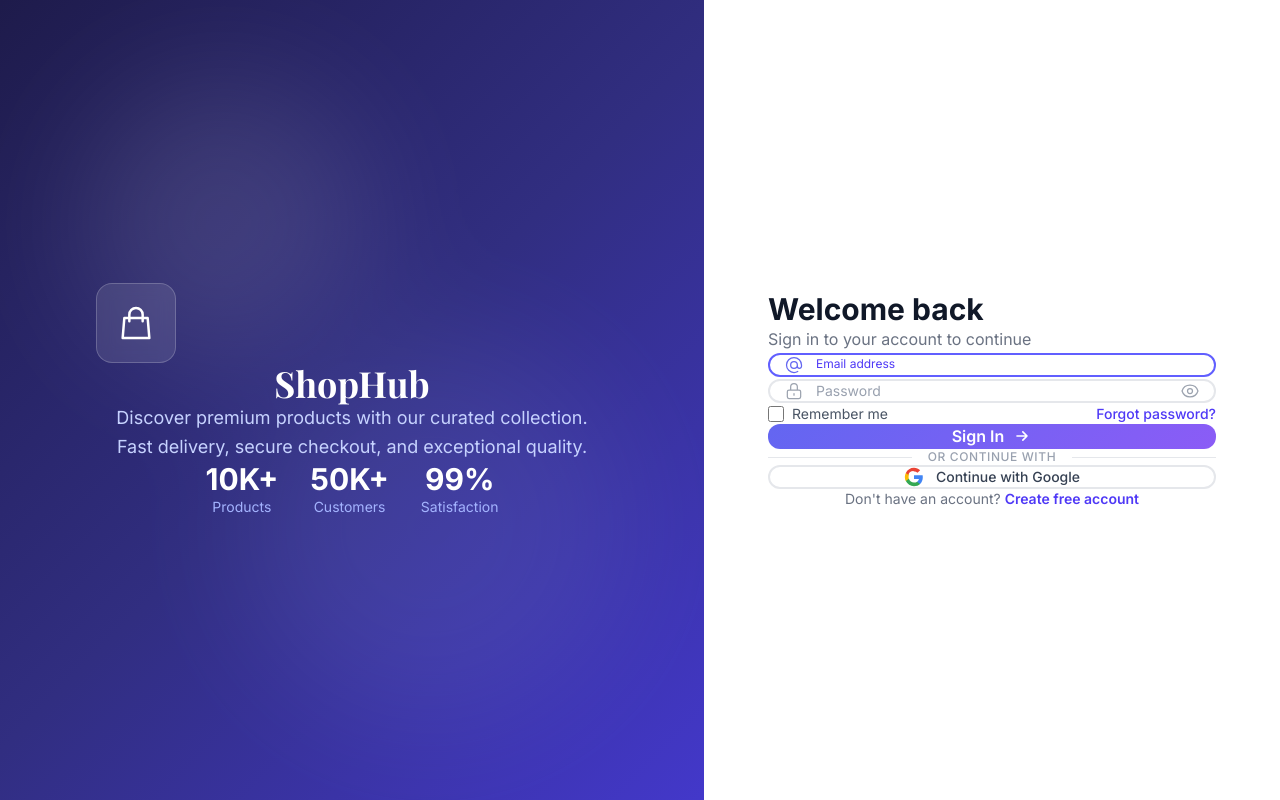
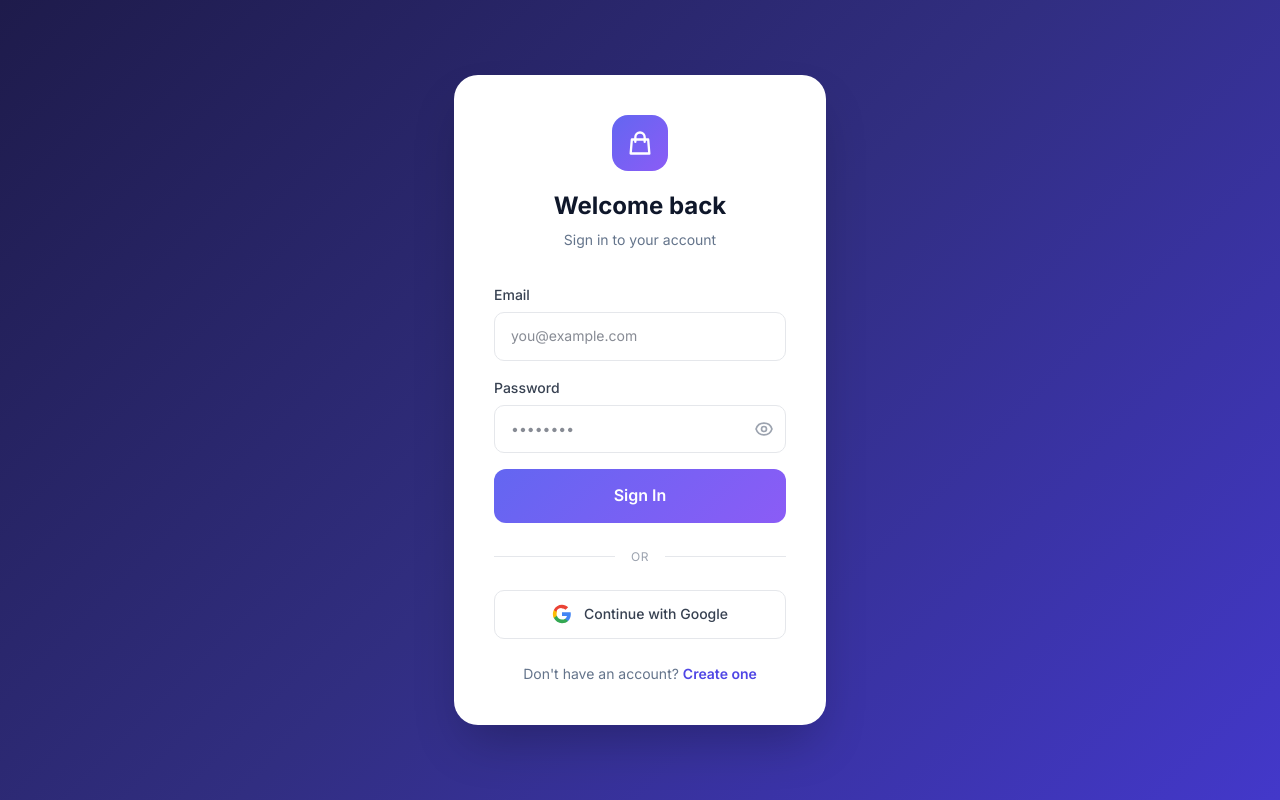
Before and after one commit to AashikTech/infotact-mern-project-2, a React (Vite) app in the folder client/: page /login in a window 1280 px wide. Built offline with nearby package versions, Linux system fonts and the light colour scheme.

Commit message:
fix: simplify login page with inline styles for reliable rendering

```diff
--- a/client/src/pages/Login.tsx
+++ b/client/src/pages/Login.tsx
@@ -1,286 +1,133 @@
-import { useState, useEffect, useRef } from 'react';
+import { useState } from 'react';
 import { useNavigate, Link } from 'react-router-dom';
 import { useAuth } from '../context/AuthContext';
-import api from '../lib/api';
-
-// Floating Input Component
-interface FloatingInputProps {
-  label: string;
-  type: string;
-  value: string;
-  onChange: (e: React.ChangeEvent<HTMLInputElement>) => void;
-  error?: string;
-  icon?: React.ReactNode;
-  autoFocus?: boolean;
-}
-
-function FloatingInput({ label, type, value, onChange, error, icon, autoFocus }: FloatingInputProps) {
-  const [focused, setFocused] = useState(false);
-  const isActive = focused || value.length > 0;
-
-  return (
-    <div className="relative mb-5">
-      {icon && (
-        <div className="absolute left-4 top-1/2 -translate-y-1/2 z-10" style={{ color: error ? '#ef4444' : focused ? '#6366f1' : '#9ca3af' }}>
-          {icon}
-        </div>
-      )}
-      <input
-        type={type}
-        value={value}
-        onChange={onChange}
-        onFocus={() => setFocused(true)}
-        onBlur={() => setFocused(false)}
-        autoFocus={autoFocus}
-        className={`w-full px-4 py-4 ${icon ? 'pl-12' : ''} bg-transparent border-2 rounded-xl text-sm font-medium outline-none transition-all duration-200
-          ${error ? 'border-red-500 bg-red-50' : focused ? 'border-indigo-500 bg-indigo-50/50' : 'border-gray-200 hover:border-gray-300'}`}
-        placeholder=" "
-      />
-      <label className={`absolute left-4 ${icon ? 'left-12' : ''} top-1/2 -translate-y-1/2 pointer-events-none transition-all duration-200
-        ${error ? 'text-red-500' : focused ? 'text-indigo-600' : 'text-gray-400'}
-        ${isActive ? 'text-xs top-3' : 'text-sm'}`}>
-        {label}
-      </label>
-      {error && (
-        <p className="mt-1.5 text-xs text-red-500 flex items-center gap-1">
-          <svg className="w-3 h-3" fill="currentColor" viewBox="0 0 20 20"><path fillRule="evenodd" d="M18 10a8 8 0 11-16 0 8 8 0 0116 0zm-7-4a1 1 0 11-2 0 1 1 0 012 0zM9 9a1 1 0 000 2v3a1 1 0 001 1h1a1 1 0 100-2v-3a1 1 0 00-1-1H9z" clipRule="evenodd" /></svg>
-          {error}
-        </p>
-      )}
-    </div>
-  );
-}
 
 export default function Login() {
   const [email, setEmail] = useState('');
   const [password, setPassword] = useState('');
   const [showPassword, setShowPassword] = useState(false);
-  const [errors, setErrors] = useState<{ email?: string; password?: string; general?: string }>({});
+  const [error, setError] = useState('');
   const [loading, setLoading] = useState(false);
-  const [mounted, setMounted] = useState(false);
   const { login } = useAuth();
   const navigate = useNavigate();
-  const emailRef = useRef<HTMLInputElement>(null);
-
-  useEffect(() => {
-    setMounted(true);
-    emailRef.current?.focus();
-
-    // Handle Google OAuth callback
-    const params = new URLSearchParams(window.location.search);
-    const token = params.get('token');
-    const userData = params.get('user');
-    const error = params.get('error');
-
-    if (token && userData) {
-      localStorage.setItem('token', token);
-      localStorage.setItem('user', userData);
-      const user = JSON.parse(userData);
-      navigate(user.role === 'admin' ? '/admin' : '/shop');
-    } else if (error) {
-      setErrors({ general: 'Google login failed. Please try again.' });
-    }
-  }, []);
-
-  const validate = () => {
-    const newErrors: typeof errors = {};
-    if (!email) newErrors.email = 'Email is required';
-    else if (!/\S+@\S+\.\S+/.test(email)) newErrors.email = 'Please enter a valid email';
-    if (!password) newErrors.password = 'Password is required';
-    else if (password.length < 6) newErrors.password = 'Password must be at least 6 characters';
-    setErrors(newErrors);
-    return Object.keys(newErrors).length === 0;
-  };
-
-  const handleGoogleLogin = () => {
-    const clientId = import.meta.env.VITE_GOOGLE_CLIENT_ID || '314051158215-bv1mkgs74a1squb1ov4a5ck49obo7umt.apps.googleusercontent.com';
-    const redirectUri = encodeURIComponent('http://localhost:5000/api/auth/google/callback');
-    const scope = 'email profile';
-    const url = `https://accounts.google.com/o/oauth2/auth?client_id=${clientId}&redirect_uri=${redirectUri}&response_type=code&scope=${scope}&access_type=offline`;
-    window.location.href = url;
-  };
 
   const handleSubmit = async (e: React.FormEvent) => {
     e.preventDefault();
-    if (!validate()) return;
-
-    setErrors({});
+    setError('');
     setLoading(true);
     try {
       await login(email, password);
       const user = JSON.parse(localStorage.getItem('user') || '{}');
       navigate(user.role === 'admin' ? '/admin' : '/shop');
     } catch (err: any) {
-      setErrors({ general: err.response?.data?.message || 'Invalid credentials. Please try again.' });
+      setError(err.response?.data?.message || 'Invalid credentials');
     } finally {
       setLoading(false);
     }
   };
 
   return (
-    <div className="min-h-screen flex">
-      {/* LEFT - Hero Section (Desktop only) */}
-      <div className="hidden lg:flex lg:w-[55%] relative overflow-hidden items-center justify-center"
-        style={{ background: 'linear-gradient(135deg, #1e1b4b 0%, #312e81 50%, #4338ca 100%)' }}>
-        <div className="absolute inset-0 opacity-10">
-          <div className="absolute top-20 left-20 w-72 h-72 bg-white rounded-full blur-3xl"></div>
-          <div className="absolute bottom-20 right-20 w-96 h-96 bg-indigo-300 rounded-full blur-3xl"></div>
+    <div className="min-h-screen flex items-center justify-center" style={{ background: 'linear-gradient(135deg, #1e1b4b 0%, #312e81 50%, #4338ca 100%)' }}>
+      <div style={{ width: '100%', maxWidth: '420px', padding: '0 24px' }}>
+        <div style={{ background: 'white', borderRadius: '24px', padding: '40px', boxShadow: '0 25px 50px -12px rgba(0, 0, 0, 0.25)' }}>
+          {/* Logo */}
+          <div style={{ textAlign: 'center', marginBottom: '32px' }}>
+            <div style={{ width: '56px', height: '56px', borderRadius: '16px', background: 'linear-gradient(135deg, #6366f1 0%, #8b5cf6 100%)', display: 'flex', alignItems: 'center', justifyContent: 'center', margin: '0 auto 16px' }}>
+              <svg style={{ width: '28px', height: '28px', color: 'white' }} fill="none" stroke="currentColor" viewBox="0 0 24 24"><path strokeLinecap="round" strokeLinejoin="round" strokeWidth={2} d="M16 11V7a4 4 0 00-8 0v4M5 9h14l1 12H4L5 9z" /></svg>
             </div>
-        <div className="relative z-10 text-center px-12 max-w-lg">
-          <div className="w-20 h-20 bg-white/10 backdrop-blur-sm rounded-2xl flex items-center justify-center mx-auto mb-8 border border-white/20">
-            <svg className="w-10 h-10 text-white" fill="none" stroke="currentColor" viewBox="0 0 24 24"><path strokeLinecap="round" strokeLinejoin="round" strokeWidth={1.5} d="M16 11V7a4 4 0 00-8 0v4M5 9h14l1 12H4L5 9z" /></svg>
-          </div>
-          <h1 className="text-4xl font-bold text-white mb-4" style={{ fontFamily: "'Playfair Display', serif" }}>ShopHub</h1>
-          <p className="text-lg text-indigo-200 leading-relaxed">Discover premium products with our curated collection. Fast delivery, secure checkout, and exceptional quality.</p>
-          <div className="flex justify-center gap-8 mt-10">
-            <div className="text-center">
-              <p className="text-3xl font-bold text-white">10K+</p>
-              <p className="text-sm text-indigo-300">Products</p>
-            </div>
-            <div className="text-center">
-              <p className="text-3xl font-bold text-white">50K+</p>
-              <p className="text-sm text-indigo-300">Customers</p>
-            </div>
-            <div className="text-center">
-              <p className="text-3xl font-bold text-white">99%</p>
-              <p className="text-sm text-indigo-300">Satisfaction</p>
-            </div>
-          </div>
-        </div>
+            <h1 style={{ fontSize: '24px', fontWeight: '700', color: '#0f172a', margin: 0 }}>Welcome back</h1>
+            <p style={{ fontSize: '14px', color: '#64748b', marginTop: '4px' }}>Sign in to your account</p>
           </div>
 
-      {/* RIGHT - Login Form */}
-      <div className="flex-1 flex items-center justify-center px-6 py-12 bg-white">
-        <div className={`w-full max-w-md transition-all duration-700 ${mounted ? 'opacity-100 translate-y-0' : 'opacity-0 translate-y-8'}`}>
-          {/* Mobile Logo */}
-          <div className="lg:hidden text-center mb-8">
-            <div className="w-14 h-14 bg-indigo-600 rounded-2xl flex items-center justify-center mx-auto mb-4">
-              <svg className="w-8 h-8 text-white" fill="none" stroke="currentColor" viewBox="0 0 24 24"><path strokeLinecap="round" strokeLinejoin="round" strokeWidth={1.5} d="M16 11V7a4 4 0 00-8 0v4M5 9h14l1 12H4L5 9z" /></svg>
-            </div>
-          </div>
-
-          {/* Header */}
-          <div className="mb-8">
-            <h2 className="text-3xl font-bold text-gray-900 mb-2">Welcome back</h2>
-            <p className="text-gray-500">Sign in to your account to continue</p>
-          </div>
-
-          {/* Error Alert */}
-          {errors.general && (
-            <div className="mb-6 p-4 bg-red-50 border border-red-200 rounded-xl flex items-center gap-3 animate-[shake_0.5s_ease-in-out]">
-              <div className="w-8 h-8 bg-red-100 rounded-full flex items-center justify-center flex-shrink-0">
-                <svg className="w-4 h-4 text-red-600" fill="currentColor" viewBox="0 0 20 20"><path fillRule="evenodd" d="M10 18a8 8 0 100-16 8 8 0 000 16zM8.707 7.293a1 1 0 00-1.414 1.414L8.586 10l-1.293 1.293a1 1 0 101.414 1.414L10 11.414l1.293 1.293a1 1 0 001.414-1.414L11.414 10l1.293-1.293a1 1 0 00-1.414-1.414L10 8.586 8.707 7.293z" clipRule="evenodd" /></svg>
-              </div>
-              <p className="text-sm text-red-700">{errors.general}</p>
+          {/* Error */}
+          {error && (
+            <div style={{ marginBottom: '20px', padding: '12px', background: '#fef2f2', border: '1px solid #fecaca', borderRadius: '12px', fontSize: '14px', color: '#991b1b' }}>
+              {error}
             </div>
           )}
 
           {/* Form */}
-          <form onSubmit={handleSubmit} className="space-y-1">
-            <FloatingInput
-              ref={emailRef}
-              label="Email address"
+          <form onSubmit={handleSubmit}>
+            <div style={{ marginBottom: '16px' }}>
+              <label style={{ display: 'block', fontSize: '14px', fontWeight: '500', color: '#374151', marginBottom: '6px' }}>Email</label>
+              <input
                 type="email"
                 value={email}
-              onChange={(e) => { setEmail(e.target.value); setErrors({}); }}
-              error={errors.email}
-              icon={<svg className="w-5 h-5" fill="none" stroke="currentColor" viewBox="0 0 24 24"><path strokeLinecap="round" strokeLinejoin="round" strokeWidth={1.5} d="M16 12a4 4 0 10-8 0 4 4 0 008 0zm0 0v1.5a2.5 2.5 0 005 0V12a9 9 0 10-9 9m4.5-1.206a8.959 8.959 0 01-4.5 1.207" /></svg>}
-              autoFocus
+                onChange={(e) => setEmail(e.target.value)}
+                placeholder="you@example.com"
+                required
+                style={{ width: '100%', padding: '12px 16px', fontSize: '14px', border: '1px solid #e5e7eb', borderRadius: '10px', outline: 'none', boxSizing: 'border-box' }}
               />
+            </div>
 
-            <div className="relative">
-              <FloatingInput
-                label="Password"
+            <div style={{ marginBottom: '16px' }}>
+              <label style={{ display: 'block', fontSize: '14px', fontWeight: '500', color: '#374151', marginBottom: '6px' }}>Password</label>
+              <div style={{ position: 'relative' }}>
+                <input
                   type={showPassword ? 'text' : 'password'}
                   value={password}
-                onChange={(e) => { setPassword(e.target.value); setErrors({}); }}
-                error={errors.password}
-                icon={<svg className="w-5 h-5" fill="none" stroke="currentColor" viewBox="0 0 24 24"><path strokeLinecap="round" strokeLinejoin="round" strokeWidth={1.5} d="M12 15v2m-6 4h12a2 2 0 002-2v-6a2 2 0 00-2-2H6a2 2 0 00-2 2v6a2 2 0 002 2zm10-10V7a4 4 0 00-8 0v4h8z" /></svg>}
+                  onChange={(e) => setPassword(e.target.value)}
+                  placeholder="••••••••"
+                  required
+                  style={{ width: '100%', padding: '12px 16px', paddingRight: '48px', fontSize: '14px', border: '1px solid #e5e7eb', borderRadius: '10px', outline: 'none', boxSizing: 'border-box' }}
                 />
                 <button
                   type="button"
                   onClick={() => setShowPassword(!showPassword)}
-                className="absolute right-4 top-1/2 -translate-y-1/2 p-1.5 rounded-lg hover:bg-gray-100 transition-colors z-10"
-                style={{ color: '#9ca3af' }}
+                  style={{ position: 'absolute', right: '12px', top: '50%', transform: 'translateY(-50%)', background: 'none', border: 'none', cursor: 'pointer', color: '#9ca3af' }}
                 >
                   {showPassword ? (
-                  <svg className="w-5 h-5" fill="none" stroke="currentColor" viewBox="0 0 24 24"><path strokeLinecap="round" strokeLinejoin="round" strokeWidth={1.5} d="M13.875 18.825A10.05 10.05 0 0112 19c-4.478 0-8.268-2.943-9.543-7a9.97 9.97 0 011.563-3.029m5.858.908a3 3 0 114.243 4.243M9.878 9.878l4.242 4.242M9.88 9.88l-3.29-3.29m7.532 7.532l3.29 3.29M3 3l3.59 3.59m0 0A9.953 9.953 0 0112 5c4.478 0 8.268 2.943 9.543 7a10.025 10.025 0 01-4.132 5.411m0 0L21 21" /></svg>
+                    <svg style={{ width: '20px', height: '20px' }} fill="none" stroke="currentColor" viewBox="0 0 24 24"><path strokeLinecap="round" strokeLinejoin="round" strokeWidth={2} d="M13.875 18.825A10.05 10.05 0 0112 19c-4.478 0-8.268-2.943-9.543-7a9.97 9.97 0 011.563-3.029m5.858.908a3 3 0 114.243 4.243M9.878 9.878l4.242 4.242M9.88 9.88l-3.29-3.29m7.532 7.532l3.29 3.29M3 3l3.59 3.59m0 0A9.953 9.953 0 0112 5c4.478 0 8.268 2.943 9.543 7a10.025 10.025 0 01-4.132 5.411m0 0L21 21" /></svg>
                   ) : (
-                  <svg className="w-5 h-5" fill="none" stroke="currentColor" viewBox="0 0 24 24"><path strokeLinecap="round" strokeLinejoin="round" strokeWidth={1.5} d="M15 12a3 3 0 11-6 0 3 3 0 016 0z" /><path strokeLinecap="round" strokeLinejoin="round" strokeWidth={1.5} d="M2.458 12C3.732 7.943 7.523 5 12 5c4.478 0 8.268 2.943 9.542 7-1.274 4.057-5.064 7-9.542 7-4.477 0-8.268-2.943-9.542-7z" /></svg>
+                    <svg style={{ width: '20px', height: '20px' }} fill="none" stroke="currentColor" viewBox="0 0 24 24"><path strokeLinecap="round" strokeLinejoin="round" strokeWidth={2} d="M15 12a3 3 0 11-6 0 3 3 0 016 0z" /><path strokeLinecap="round" strokeLinejoin="round" strokeWidth={2} d="M2.458 12C3.732 7.943 7.523 5 12 5c4.478 0 8.268 2.943 9.542 7-1.274 4.057-5.064 7-9.542 7-4.477 0-8.268-2.943-9.542-7z" /></svg>
                   )}
                 </button>
               </div>
-
-            {/* Remember me + Forgot */}
-            <div className="flex items-center justify-between py-2">
-              <label className="flex items-center gap-2 cursor-pointer group">
-                <input type="checkbox" className="w-4 h-4 rounded border-gray-300 text-indigo-600 focus:ring-indigo-500 cursor-pointer" />
-                <span className="text-sm text-gray-600 group-hover:text-gray-900 transition-colors">Remember me</span>
-              </label>
-              <a href="#" className="text-sm font-medium text-indigo-600 hover:text-indigo-700 transition-colors">Forgot password?</a>
             </div>
 
             {/* Submit Button */}
             <button
               type="submit"
               disabled={loading}
-              className="w-full py-4 px-6 rounded-xl font-semibold text-white transition-all duration-300 flex items-center justify-center gap-2 disabled:opacity-70 disabled:cursor-not-allowed"
-              style={{ background: loading ? '#818cf8' : 'linear-gradient(135deg, #6366f1 0%, #8b5cf6 100%)' }}
-              onMouseEnter={(e) => { if (!loading) e.currentTarget.style.transform = 'translateY(-1px)'; e.currentTarget.style.boxShadow = '0 10px 25px -5px rgba(99, 102, 241, 0.4)'; }}
-              onMouseLeave={(e) => { e.currentTarget.style.transform = 'translateY(0)'; e.currentTarget.style.boxShadow = 'none'; }}
+              style={{ width: '100%', padding: '14px', fontSize: '16px', fontWeight: '600', color: 'white', background: loading ? '#818cf8' : 'linear-gradient(135deg, #6366f1 0%, #8b5cf6 100%)', border: 'none', borderRadius: '12px', cursor: loading ? 'not-allowed' : 'pointer', transition: 'all 0.2s' }}
             >
-              {loading ? (
-                <>
-                  <svg className="w-5 h-5 animate-spin" fill="none" viewBox="0 0 24 24"><circle className="opacity-25" cx="12" cy="12" r="10" stroke="currentColor" strokeWidth="4" /><path className="opacity-75" fill="currentColor" d="M4 12a8 8 0 018-8V0C5.373 0 0 5.373 0 12h4zm2 5.291A7.962 7.962 0 014 12H0c0 3.042 1.135 5.824 3 7.938l3-2.647z" /></svg>
-                  Signing in...
-                </>
-              ) : (
-                <>
-                  Sign In
-                  <svg className="w-5 h-5" fill="none" stroke="currentColor" viewBox="0 0 24 24"><path strokeLinecap="round" strokeLinejoin="round" strokeWidth={2} d="M13 7l5 5m0 0l-5 5m5-5H6" /></svg>
-                </>
-              )}
+              {loading ? 'Signing in...' : 'Sign In'}
             </button>
           </form>
 
           {/* Divider */}
-          <div className="flex items-center gap-4 my-8">
-            <div className="flex-1 h-px bg-gray-200"></div>
-            <span className="text-xs font-medium text-gray-400 uppercase tracking-wider">or continue with</span>
-            <div className="flex-1 h-px bg-gray-200"></div>
+          <div style={{ display: 'flex', alignItems: 'center', gap: '16px', margin: '24px 0' }}>
+            <div style={{ flex: 1, height: '1px', background: '#e5e7eb' }}></div>
+            <span style={{ fontSize: '12px', color: '#9ca3af', textTransform: 'uppercase', letterSpacing: '0.05em' }}>or</span>
+            <div style={{ flex: 1, height: '1px', background: '#e5e7eb' }}></div>
           </div>
 
-          {/* Google Login Button */}
+          {/* Google Button */}
           <button
             type="button"
-            onClick={handleGoogleLogin}
-            className="w-full flex items-center justify-center gap-3 py-3 px-4 border-2 border-gray-200 rounded-xl hover:bg-gray-50 hover:border-gray-300 transition-all duration-200 group"
+            onClick={() => {
+              const clientId = '314051158215-bv1mkgs74a1squb1ov4a5ck49obo7umt.apps.googleusercontent.com';
+              const redirectUri = encodeURIComponent('http://localhost:5000/api/auth/google/callback');
+              window.location.href = `https://accounts.google.com/o/oauth2/auth?client_id=${clientId}&redirect_uri=${redirectUri}&response_type=code&scope=email%20profile`;
+            }}
+            style={{ width: '100%', padding: '12px', fontSize: '14px', fontWeight: '500', color: '#374151', background: 'white', border: '1px solid #e5e7eb', borderRadius: '10px', cursor: 'pointer', display: 'flex', alignItems: 'center', justifyContent: 'center', gap: '12px', transition: 'all 0.2s' }}
           >
-            <svg className="w-5 h-5" viewBox="0 0 24 24">
+            <svg style={{ width: '20px', height: '20px' }} viewBox="0 0 24 24">
               <path fill="#4285F4" d="M22.56 12.25c0-.78-.07-1.53-.2-2.25H12v4.26h5.92c-.26 1.37-1.04 2.53-2.21 3.31v2.77h3.57c2.08-1.92 3.28-4.74 3.28-8.09z"/>
               <path fill="#34A853" d="M12 23c2.97 0 5.46-.98 7.28-2.66l-3.57-2.77c-.98.66-2.23 1.06-3.71 1.06-2.86 0-5.29-1.93-6.16-4.53H2.18v2.84C3.99 20.53 7.7 23 12 23z"/>
               <path fill="#FBBC05" d="M5.84 14.09c-.22-.66-.35-1.36-.35-2.09s.13-1.43.35-2.09V7.07H2.18C1.43 8.55 1 10.22 1 12s.43 3.45 1.18 4.93l2.85-2.22.81-.62z"/>
               <path fill="#EA4335" d="M12 5.38c1.62 0 3.06.56 4.21 1.64l3.15-3.15C17.45 2.09 14.97 1 12 1 7.7 1 3.99 3.47 2.18 7.07l2.85 2.22c.87-2.6 3.3-4.53 6.16-4.53z"/>
             </svg>
-            <span className="text-sm font-medium text-gray-700 group-hover:text-gray-900">Continue with Google</span>
+            Continue with Google
           </button>
 
           {/* Sign Up Link */}
-          <p className="text-center mt-8 text-sm text-gray-500">
+          <p style={{ textAlign: 'center', marginTop: '24px', fontSize: '14px', color: '#64748b' }}>
             Don't have an account?{' '}
-            <Link to="/register" className="font-semibold text-indigo-600 hover:text-indigo-700 transition-colors">Create free account</Link>
+            <Link to="/register" style={{ fontWeight: '600', color: '#4f46e5', textDecoration: 'none' }}>Create one</Link>
           </p>
         </div>
       </div>
-
-      {/* CSS Animation */}
-      <style>{`
-        @keyframes shake {
-          0%, 100% { transform: translateX(0); }
-          10%, 30%, 50%, 70%, 90% { transform: translateX(-4px); }
-          20%, 40%, 60%, 80% { transform: translateX(4px); }
-        }
-      `}</style>
     </div>
   );
 }
```
Lines whose indentation alone changed are shown as unchanged.
